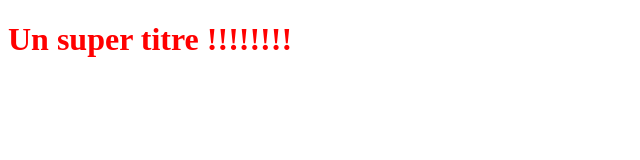
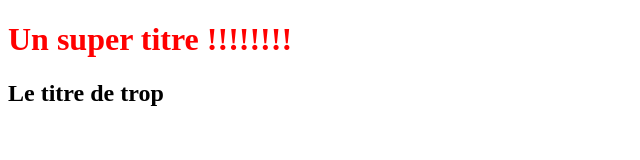
Before and after one commit to TristanMCMXCVIII/OpenclassroomsProject, a plain HTML site: page index.html in a window 1280 px wide. Shown: the whole page, without its empty margins (0-640 px from the left). Drawn offline with Linux system fonts and the light colour scheme.

Commit message:
Ajout du titre de trop

```diff
--- a/index.html
+++ b/index.html
@@ -6,5 +6,7 @@
 </head>
 <body>
     <h1>Un super titre !!!!!!!!</h1>
+
+    <h2>Le titre de trop</h2>
 </body>
 </html>
```
